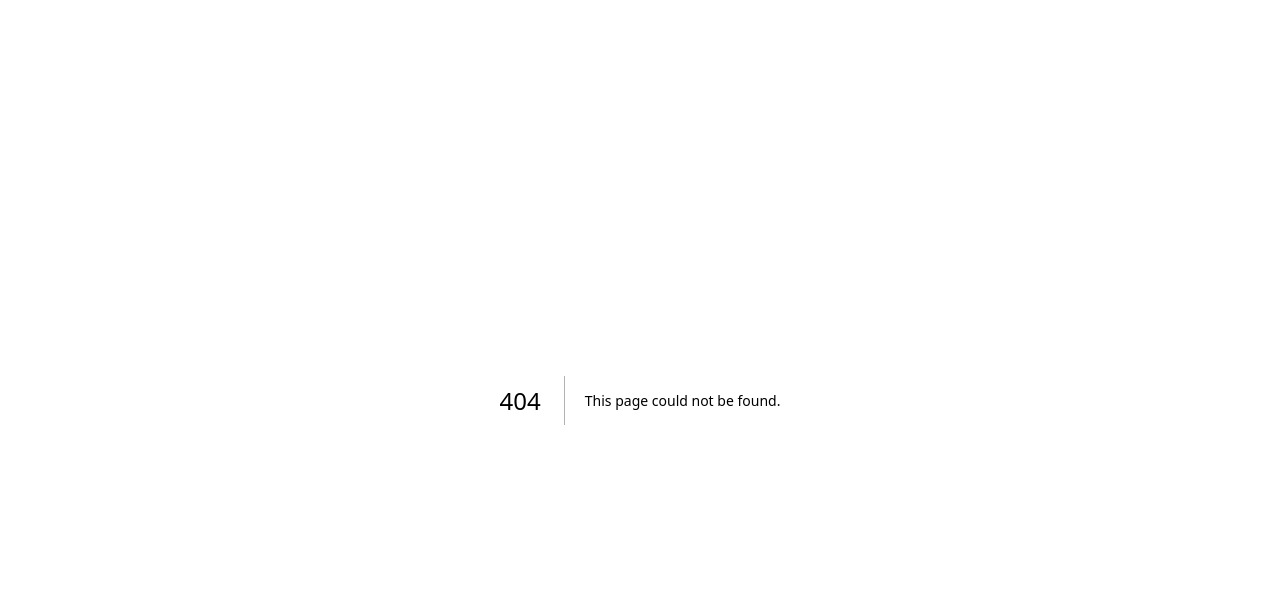
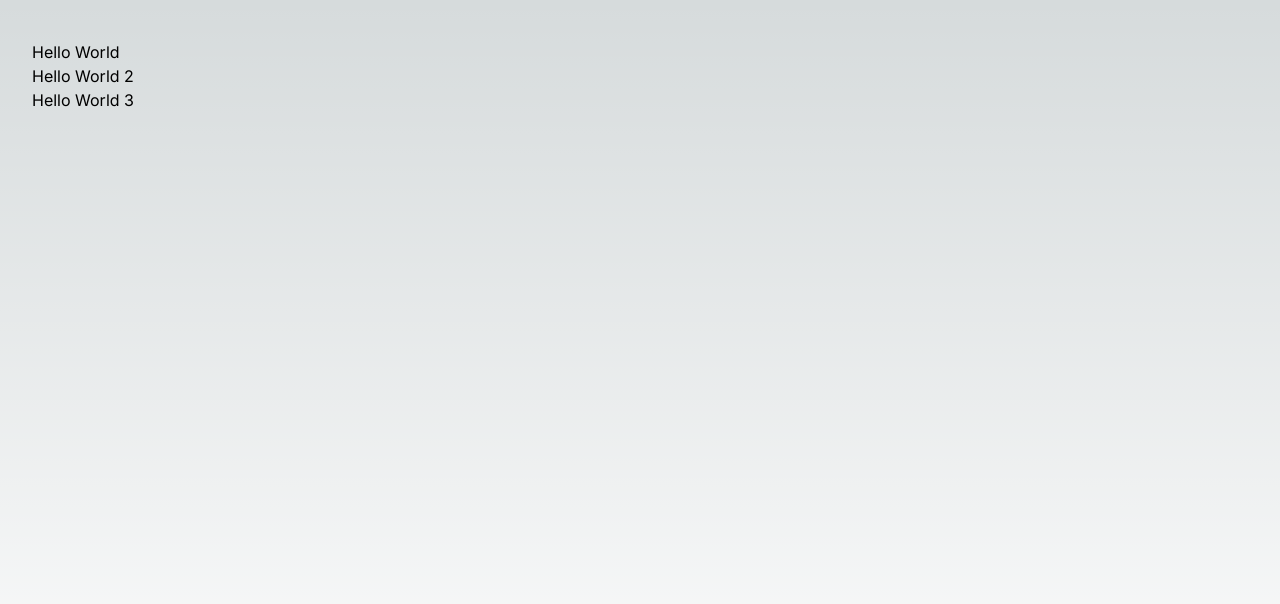
Before and after one commit to Baysah/jref, a Next.js app: page /blog in a window 1280 px wide. Before the commit this address had no page. Shown: the top 604 px of the page. Built offline with nearby package versions, Linux system fonts and the light colour scheme.

Commit message:
Up to Lesson 9 - Error handling

```diff
--- /dev/null
+++ b/src/app/api/posts/[slug]/route.js
@@ -0,0 +1,10 @@
+import { NextResponse } from "next/server";
+
+export async function GET(request, context) {
+    const {params} = context
+    const {slug} = params
+    console.log(request, context);
+    return NextResponse.json({
+        slug: slug
+    })
+}
--- /dev/null
+++ b/src/app/api/posts/route.js
@@ -0,0 +1,19 @@
+import { NextResponse } from 'next/server';
+export async function GET() {
+  return NextResponse.json({
+    posts: [
+      {
+        id: 1,
+        title: 'Hello World',
+      },
+      {
+        id: 2,
+        title: 'Hello World 2',
+      },
+      {
+        id: 3,
+        title: 'Hello World 3',
+      }
+    ]
+  });
+}
--- /dev/null
+++ b/src/app/api/route.js
@@ -0,0 +1,12 @@
+import { NextResponse } from "next/server";
+export async function GET(){
+    return NextResponse.json({
+        message: 'hello world'
+    })
+}
+
+export async function POST(){
+    return NextResponse.json({
+        message: 'hello world'
+    })
+}
--- /dev/null
+++ b/src/app/blog/[slug]/page.jsx
@@ -0,0 +1,7 @@
+import React from 'react';
+
+const BlogDetailPage = (params) => {
+  return <div>Post Details Page</div>;
+};
+
+export default BlogDetailPage;
--- /dev/null
+++ b/src/app/blog/error.js
@@ -0,0 +1,20 @@
+'use client'
+
+import { useEffect } from "react"
+
+
+export default function Error({ error, reset }) {
+    useEffect(() => {
+        console.log(error);
+    }, [error])
+
+    const handlerest = () => {
+        reset()
+    }
+    return (
+        <div>
+            <h1>Error: {error.message}</h1>
+            <button onClick={handlerest}>Reset</button>
+        </div>
+    )
+}
--- /dev/null
+++ b/src/app/blog/page.jsx
@@ -0,0 +1,30 @@
+
+//get blog data
+const getData = async () => {
+    //get endpoint
+    const endpoint = 'http://localhost:3000/api/posts';
+    const response = await fetch(endpoint);
+
+    if(!response.ok){
+        throw new Error('Failed to fetch data');
+    }
+
+    return response.json();
+
+}
+
+const BlogPage = async() => {
+    const data = await getData();
+    const posts = data && data.posts ? [...data.posts] : [];
+  return (
+    <div className="container py-10">
+        <ul>
+            {posts && posts.map((post, index) => (
+                <li key={`post-${index}`}>{post.title}</li>
+            ))}
+        </ul>
+    </div>
+  )
+}
+
+export default BlogPage
--- a/src/app/layout.js
+++ b/src/app/layout.js
@@ -4,14 +4,16 @@ import { Inter } from 'next/font/google'
 const inter = Inter({ subsets: ['latin'] })
 
 export const metadata = {
-  title: 'Create Next App',
-  description: 'Generated by create next app',
+  title: 'JRef URL Shortener',
+  description: 'A URL shortener built with Next.js and Tailwind CSS.',
 }
 
 export default function RootLayout({ children }) {
   return (
-    <html lang="en">
-      <body className={inter.className}>{children}</body>
+    <html lang="en" className='h-full'>
+      <body className={`${inter.className} h-full`}>
+        <main>{children}</main>
+      </body>
     </html>
-  )
+  );
 }
--- a/tailwind.config.js
+++ b/tailwind.config.js
@@ -12,7 +12,15 @@ module.exports = {
         'gradient-conic':
           'conic-gradient(from 180deg at 50% 50%, var(--tw-gradient-stops))',
       },
+      container: {
+        center: true,
+        padding: {
+          DEFAULT: '1rem',
+          md: '1.5rem',
+          lg: '2rem',
+        },
+      },
     },
   },
   plugins: [],
-}
+};
```
Also changed, not shown: 2 other files (tests, documents, lock files or other folders).
